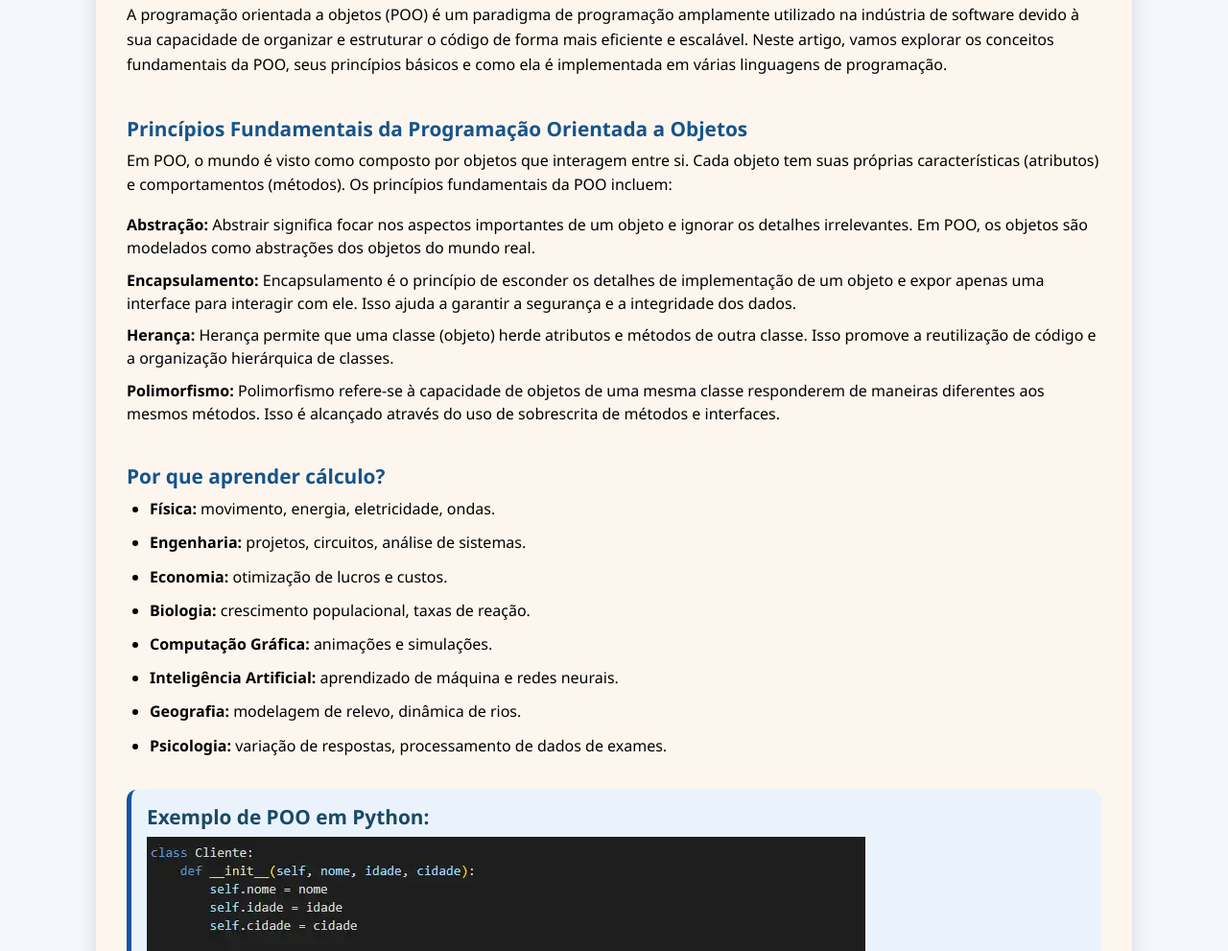
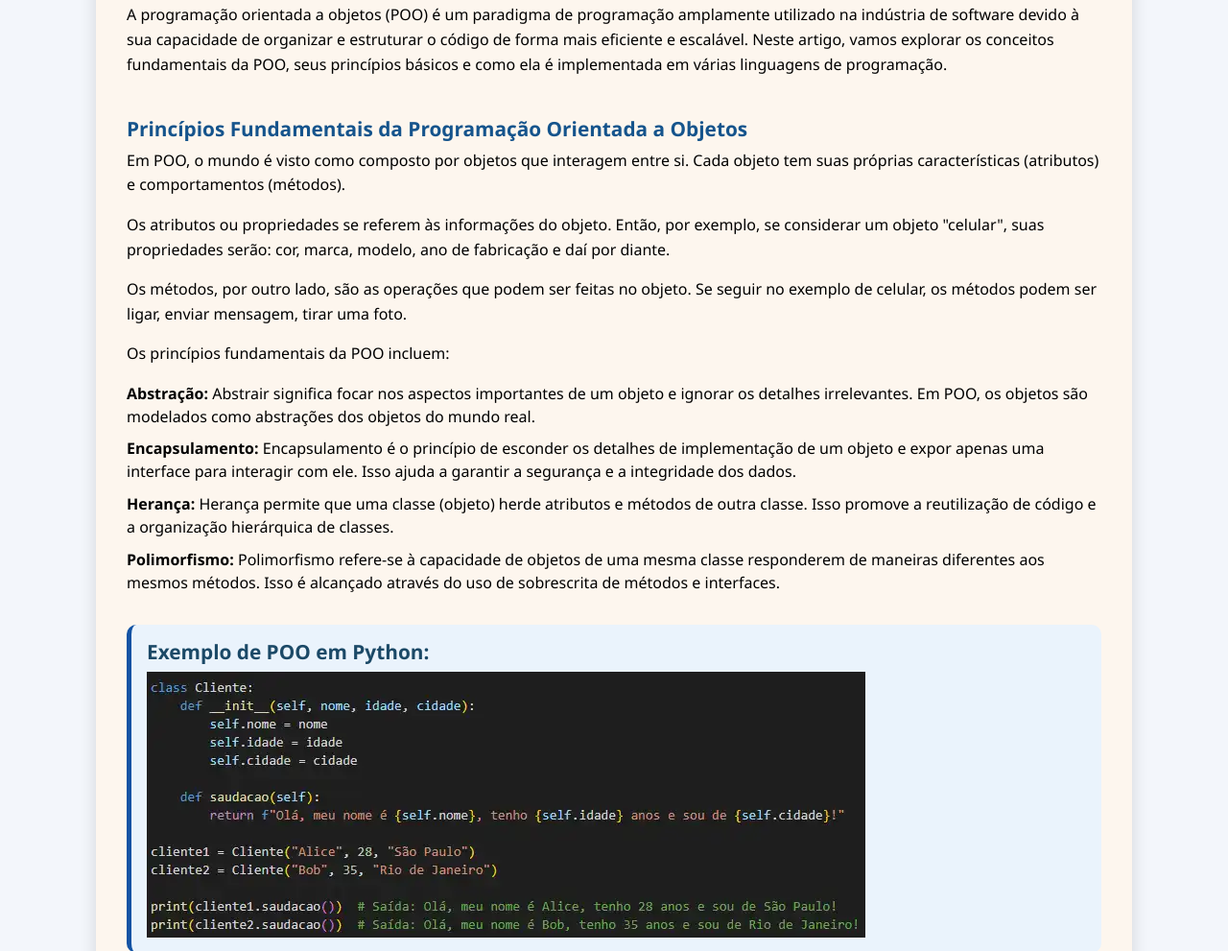
Before and after one commit to nathanhgo/Caronte, a plain HTML site: page conteudo_poo.html in a window 1280 px wide. Shown: the part 221-1212 px from the top of the page at 96% size. Drawn offline with nearby package versions, Linux system fonts and the light colour scheme.

Commit message:
Update conteudo_poo.html

```diff
--- a/conteudo_poo.html
+++ b/conteudo_poo.html
@@ -46,7 +46,10 @@
 
             <h2>Princípios Fundamentais da Programação Orientada a Objetos</h2>
             <div class="topics-list">
-                <p>Em POO, o mundo é visto como composto por objetos que interagem entre si. Cada objeto tem suas próprias características (atributos) e comportamentos (métodos). Os princípios fundamentais da POO incluem:</p>
+                <p>Em POO, o mundo é visto como composto por objetos que interagem entre si. Cada objeto tem suas próprias características (atributos) e comportamentos (métodos).</p>
+                <p>Os atributos ou propriedades se referem às informações do objeto. Então, por exemplo, se considerar um objeto "celular", suas propriedades serão: cor, marca, modelo, ano de fabricação e daí por diante.</p>
+                <p>Os métodos, por outro lado, são as operações que podem ser feitas no objeto. Se seguir no exemplo de celular, os métodos podem ser ligar, enviar mensagem, tirar uma foto.</p>
+                <p>Os princípios fundamentais da POO incluem:</p>
             <div class="topic">
                 <strong>Abstração:</strong> Abstrair significa focar nos aspectos importantes de um objeto e ignorar os detalhes irrelevantes. Em POO, os objetos são modelados como abstrações dos objetos do mundo real.
             </div>
@@ -60,18 +63,6 @@
                 <strong>Polimorfismo:</strong> Polimorfismo refere-se à capacidade de objetos de uma mesma classe responderem de maneiras diferentes aos mesmos métodos. Isso é alcançado através do uso de sobrescrita de métodos e interfaces.
             </div>
             </div>
-
-            <h2>Por que aprender cálculo?</h2>
-            <ul>
-            <li><strong>Física:</strong> movimento, energia, eletricidade, ondas.</li>
-            <li><strong>Engenharia:</strong> projetos, circuitos, análise de sistemas.</li>
-            <li><strong>Economia:</strong> otimização de lucros e custos.</li>
-            <li><strong>Biologia:</strong> crescimento populacional, taxas de reação.</li>
-            <li><strong>Computação Gráfica:</strong> animações e simulações.</li>
-            <li><strong>Inteligência Artificial:</strong> aprendizado de máquina e redes neurais.</li>
-            <li><strong>Geografia:</strong> modelagem de relevo, dinâmica de rios.</li>
-            <li><strong>Psicologia:</strong> variação de respostas, processamento de dados de exames.</li>
-            </ul>
 
             <div class="curiosidades">
             <h2>Exemplo de POO em Python:</h2>
```
